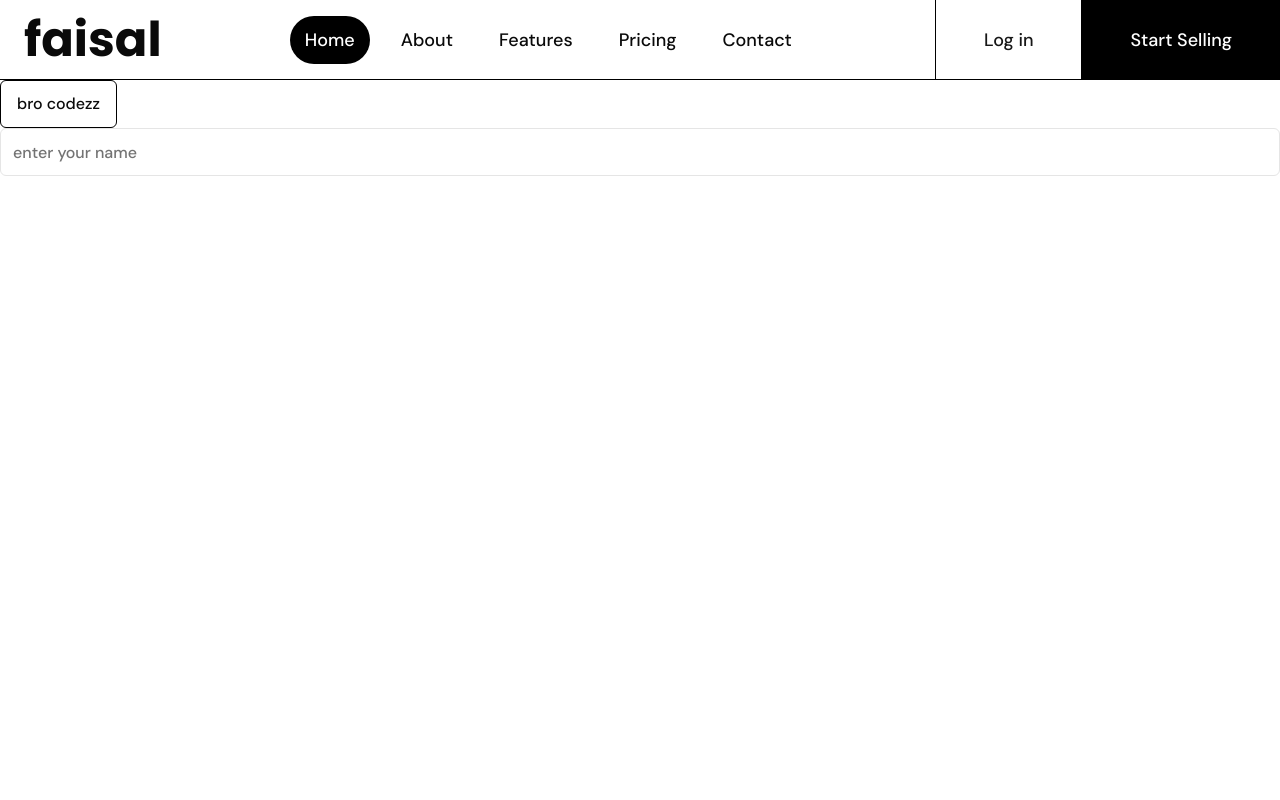
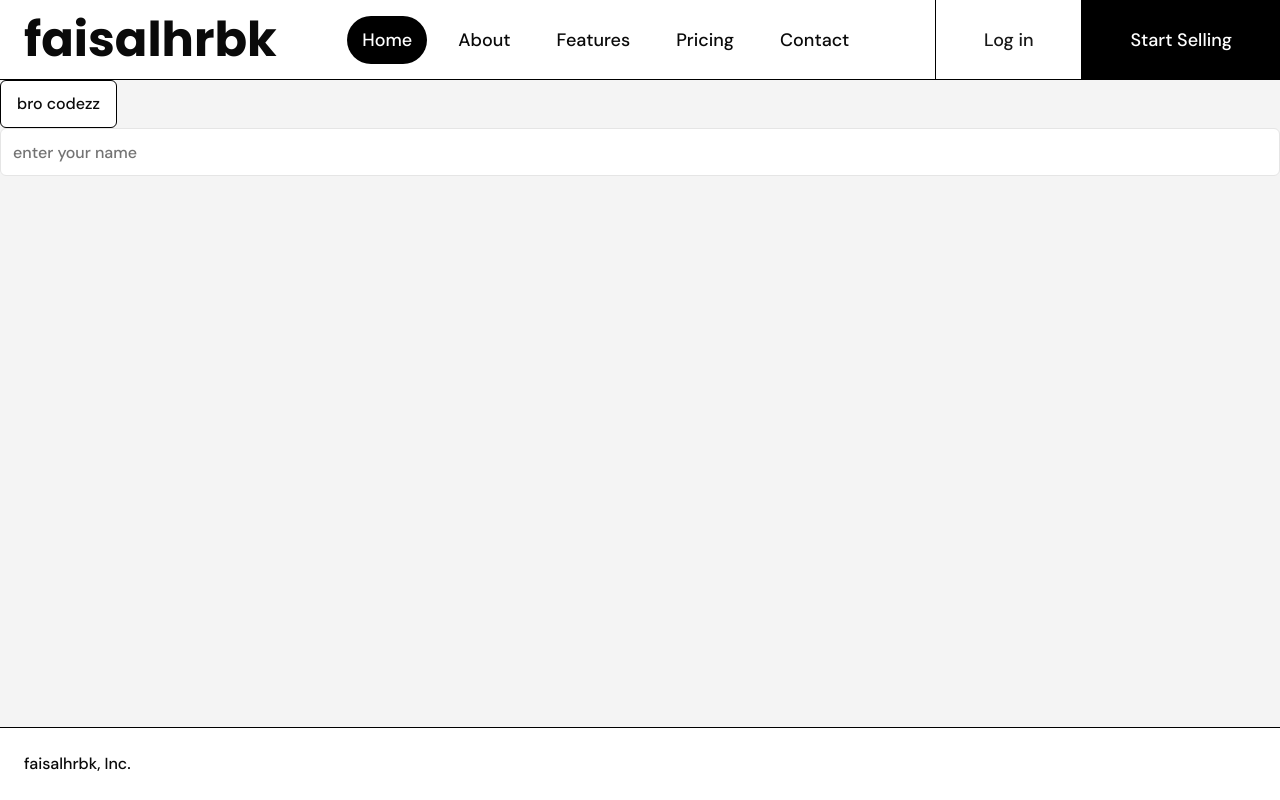
Before and after one commit to faisalhrbk/multi-tenant-ecommerce, a Next.js app: page / in a window 1280 px wide. Built offline with nearby package versions, Linux system fonts and the light colour scheme.

Commit message:
addded the footer after that ill setup payload integration with mongodb

```diff
--- a/package.json
+++ b/package.json
@@ -9,6 +9,7 @@
     "lint": "next lint"
   },
   "dependencies": {
+    "@radix-ui/react-checkbox": "^1.3.2",
     "@radix-ui/react-dialog": "^1.1.14",
     "@radix-ui/react-progress": "^1.1.7",
     "@radix-ui/react-scroll-area": "^1.2.9",
--- /dev/null
+++ b/src/app/(home)/footer.tsx
@@ -0,0 +1,7 @@
+export const Footer = () => {
+	return (
+		<footer className="flex border-t justify-between font-medium p-6">
+			<p> faisalhrbk, Inc.</p>
+		</footer>
+	);
+};
--- a/src/app/(home)/layout.tsx
+++ b/src/app/(home)/layout.tsx
@@ -1,4 +1,4 @@
-
+import { Footer } from "./footer";
 import { Navbar } from "./navbar";
 
 interface Props {
@@ -8,7 +8,9 @@ const Layout = ({ children }: Props) => {
 	return (
 		<div className="flex flex-col min-h-screen">
 			<Navbar />
-			{children}
+			<div className="flex-1 bg-[#F4F4F4]"> {children}</div>
+
+			<Footer />
 		</div>
 	);
 };
--- a/src/app/(home)/navbar.tsx
+++ b/src/app/(home)/navbar.tsx
@@ -57,7 +57,7 @@ export const Navbar = () => {
 				href="/"
 				className="pl-6 flex items-center">
 				<span className={cn("text-5xl font-semibold", poppins.className)}>
-					faisal
+					faisalhrbk
 				</span>
 			</Link>
 			<NavbarSidebar
--- /dev/null
+++ b/src/components/ui/checkbox.tsx
@@ -0,0 +1,33 @@
+"use client"
+
+import * as React from "react"
+import * as CheckboxPrimitive from "@radix-ui/react-checkbox"
+import { CheckIcon } from "lucide-react"
+
+import { cn } from "@/lib/utils"
+
+function Checkbox({
+  className,
+  ...props
+}: React.ComponentProps<typeof CheckboxPrimitive.Root>) {
+  return (
+    <CheckboxPrimitive.Root
+      data-slot="checkbox"
+      className={cn(
+        "peer border-input dark:bg-input/30 data-[state=checked]:bg-primary data-[state=checked]:text-primary-foreground dark:data-[state=checked]:bg-primary data-[state=checked]:border-primary focus-visible:border-ring focus-visible:ring-ring/50 aria-invalid:ring-destructive/20 dark:aria-invalid:ring-destructive/40 aria-invalid:border-destructive size-4 shrink-0 rounded-[4px] border shadow-xs transition-shadow outline-none focus-visible:ring-[3px] disabled:cursor-not-allowed disabled:opacity-50",
+        "bg-white",
+        className
+      )}
+      {...props}
+    >
+      <CheckboxPrimitive.Indicator
+        data-slot="checkbox-indicator"
+        className="flex items-center justify-center text-current transition-none"
+      >
+        <CheckIcon className="size-3.5" />
+      </CheckboxPrimitive.Indicator>
+    </CheckboxPrimitive.Root>
+  )
+}
+
+export { Checkbox }
--- a/src/components/ui/progress.tsx
+++ b/src/components/ui/progress.tsx
@@ -16,7 +16,7 @@ function Progress({
       className={cn(
         " relative h-3 w-full overflow-hidden rounded-full",
         // modified classes
-        "border bg-transparent",
+        "border bg-white",
         className
       )}
       {...props}
--- a/src/components/ui/textarea.tsx
+++ b/src/components/ui/textarea.tsx
@@ -7,9 +7,9 @@ function Textarea({ className, ...props }: React.ComponentProps<"textarea">) {
     <textarea
       data-slot="textarea"
       className={cn(
-        "border-input placeholder:text-muted-foreground focus-visible:border-ring focus-visible:ring-ring/50 aria-invalid:ring-destructive/20 dark:aria-invalid:ring-destructive/40 aria-invalid:border-destructive dark:bg-input/30 flex field-sizing-content min-h-16 w-full rounded-md border bg-transparent px-3 py-2 text-base transition-[color,box-shadow] outline-none focus-visible:ring-[3px] disabled:cursor-not-allowed disabled:opacity-50",
+        "border-input placeholder:text-muted-foreground focus-visible:border-ring focus-visible:ring-ring/50 aria-invalid:ring-destructive/20 dark:aria-invalid:ring-destructive/40 aria-invalid:border-destructive dark:bg-input/30 flex field-sizing-content min-h-16 w-full rounded-md border  px-3 py-2 text-base transition-[color,box-shadow] outline-none focus-visible:ring-[3px] disabled:cursor-not-allowed disabled:opacity-50",
         // modified classes
-        "md:text-base",
+        "md:text-base bg-white",
         className
       )}
       {...props}
```
Also changed, not shown: 1 other file (tests, documents, lock files or other folders).
